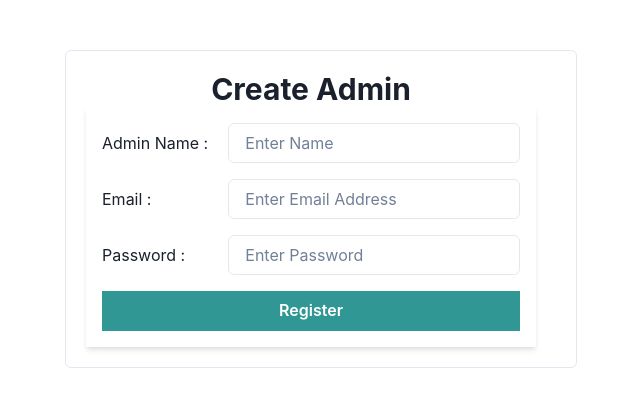
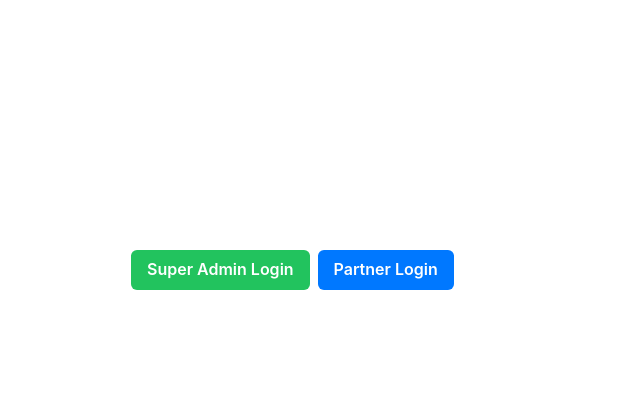
Before and after one commit to Syed25794/technokart-assignment, a React (Create React App) app in the folder client/: page / in a window 1280 px wide. Shown: the top 406 px of the page, without its empty margins (319-959 px from the left). Built offline with nearby package versions, Linux system fonts and the light colour scheme.

Commit message:
created home page

```diff
--- a/client/package.json
+++ b/client/package.json
@@ -4,9 +4,6 @@
   "private": true,
   "dependencies": {
     "@chakra-ui/react": "^2.5.1",
-    "@emotion/react": "^11.10.6",
-    "@emotion/styled": "^11.10.6",
-    "framer-motion": "^10.3.2",
     "react": "^18.2.0",
     "react-dom": "^18.2.0",
     "react-router-dom": "^6.9.0",
--- a/client/src/components/AllRoutes.jsx
+++ b/client/src/components/AllRoutes.jsx
@@ -5,11 +5,13 @@ import { LoginAdminUser } from "./LoginAdminUser";
 import { PartnerLoginPage } from "./PartnerLoginPage";
 import { SetAdminUser } from "./setAdminUser";
 import { ThankYou } from "./ThankYou";
+import { HomePage } from "../pages/HomePage";
 
 export const AllRoutes = () => {
   return (
       <Routes>
-        <Route path="/" element={<SetAdminUser />} />
+        <Route path="/" element={<HomePage />} />
+        <Route path="/setAdminUser" element={<SetAdminUser />} />
         <Route path="/adminLogin" element={<LoginAdminUser />} />
         <Route path="/dashboard" element={<Dashboard />} />
         <Route path="/:partnerLoginPage" element={<PartnerLoginPage />} />
--- a/client/src/components/setAdminUser.jsx
+++ b/client/src/components/setAdminUser.jsx
@@ -35,18 +35,15 @@ export const SetAdminUser = () => {
         setIsCreated(true);
         setTimeout(() => {
           setIsCreated(false);
-          console.log("--------------fjdljfls");
           navigate("/adminLogin");
         }, 1000);
       } catch (error) {
-        console.log(error);
         setIsLoading(false);
         setIsError(true);
       }
     }else{
       setIsError(true);
       setTimeout(()=>{
-        console.log(isError,"fdjfldjsl");
         setIsError(null);
         setIsLoading(false);
       },1000)
@@ -101,7 +98,7 @@ export const SetAdminUser = () => {
                 </FormControl>
                 <Button borderRadius={0} type="submit" variant="solid" colorScheme="teal" width="full" onClick={createAdmin}>
                   {isLoading ? <Spinner /> : null}
-                  Register
+                  Create Admin
                 </Button>
               </Stack>
             </form>
--- /dev/null
+++ b/client/src/pages/HomePage.jsx
@@ -0,0 +1,10 @@
+import { Button, ButtonGroup } from '@chakra-ui/react';
+
+export const HomePage = ()=>{
+    return(
+        <ButtonGroup marginLeft="450px"  marginTop="250px" >
+            <Button colorScheme="whatsapp" >Super Admin Login</Button>
+            <Button colorScheme="messenger" >Partner Login</Button>
+        </ButtonGroup>
+    )
+}
```
Also changed, not shown: 2 other files (tests, documents, lock files or other folders).
